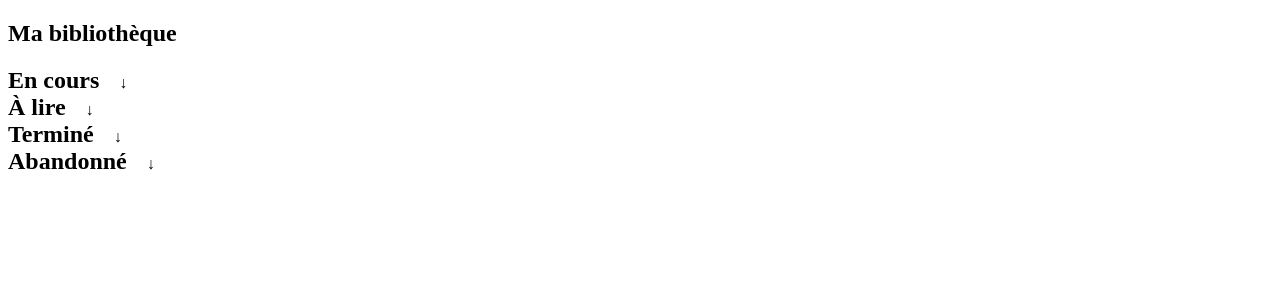
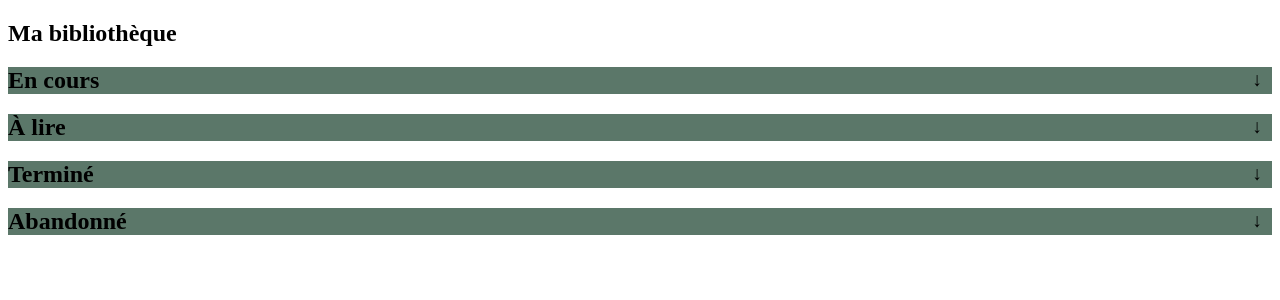
Before and after one commit to ctkix98/phpProjet, a PHP site: page /phpProjet/pages/mylibrary.html in a window 1280 px wide. Shown: the top 300 px of the page. Run offline with PHP 8.4, Linux system fonts and the light colour scheme.

Commit message:
highlight status summary

```diff
--- a/assets/css/mylibrary.css
+++ b/assets/css/mylibrary.css
@@ -13,14 +13,32 @@
   }
 }
 
+/*-----------------------------------summmary---------------------------------------*/
+
+/* Positionner le content à droite */
+summary {
+  position: relative; /* Nécessaire pour le positionnement absolu des éléments enfants */
+  padding-right: 30px; /* Ajoute de l'espace pour la flèche */
+}
+
+/* bouton d'ouverture */
 summary::after {
   content: "↓";
-  margin-left: 1rem;
+  position: absolute;
+  right: 10px;
+  top: 50%;
+  transform: translateY(-50%);
+  font-size: 1.2rem;
+  color: rgb(0, 0, 0);
+
+
 }
 
+/* bouton de fermeture */
 details[open] summary::after {
   content: "—";
 }
+
 
 details>summary {
   list-style: none;
@@ -30,6 +48,53 @@ details>summary::marker,
 details>summary::-webkit-details-marker {
   display: none;
 }
+
+
+/* Styles pour les états de lecture */
+.summary {
+  background-color: #259c60;
+  color: #ffffff;
+  border-radius: 5px;
+  font-size: 1.2rem;
+  font-weight: bold;
+  text-transform: uppercase;
+  text-align: center;
+
+}
+
+/* Style spécifique pour chaque classe */
+.reading h2, .read-want h2, .read-done h2, .read-dropped h2 {
+  margin: 0;
+}
+
+.reading {
+  background-color: #5B7769;
+}
+
+.read-want {
+  background-color: #5B7769;
+}
+
+.read-done {
+  background-color: #5B7769;
+}
+
+.read-dropped {
+  background-color: #5B7769;
+}
+
+/* marges pour espacer les conteneurs */
+.container {
+  margin-bottom: 20px;
+}
+
+/* Changement de style dynamique lors de l'ouverture du la classe*/
+details[open] summary {
+  background-color: rgb(175, 192, 189);
+  border-color: #fff;
+}
+
+/*-------------------------------- conteneurs -------------------------------------------*/
 
 .details-container {
   position: static;
--- a/pages/mylibrary.html
+++ b/pages/mylibrary.html
@@ -21,7 +21,7 @@
                         <div class="details-container">
                             <ul>
                                 <li>
-                                    <img src="" alt="book-cover">
+                                    <img src="book-cover/la-femme-de-menage.jpg" alt="book-cover">
                                     <h3 class="book-title"></h3>
                                     <div class="state"></div>
                                 </li>
```
Also changed, not shown: assets/images/book-cover/41hD4Ng6KmL._SX195_.jpg (added), assets/images/book-cover/la-femme-de-menage.jpeg (added), assets/images/book-cover/les-secrets-de-la-femme-de-menage.jpeg (added).
